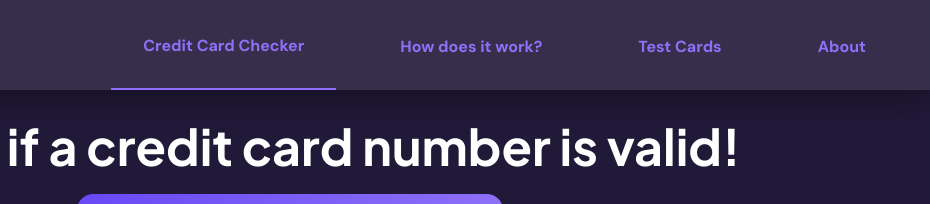
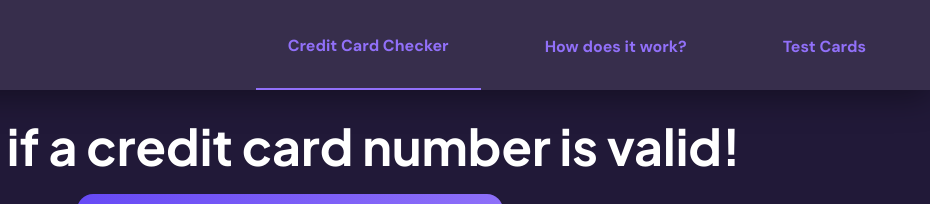
Before and after one commit to Juanfec4/credit-card-checker, a plain HTML site: page index.html in a window 1280 px wide. Shown: the top 204 px of the page, 350-1280 px from the left. Drawn offline with Linux system fonts and the light colour scheme.

Commit message:
Removed: About Page

```diff
--- a/index.html
+++ b/index.html
@@ -16,7 +16,6 @@
                 <li class="nav__item"><a class="nav__link--active" href="./index.html">Credit Card Checker</a></li>
                 <li class="nav__item"><a class="nav__link" href="./pages/documentation.html">How does it work?</a></li>
                 <li class="nav__item"><a class="nav__link" href="./pages/test-cards.html">Test Cards</a></li>
-                <li class="nav__item"><a class="nav__link" href="./pages/about.html">About</a></li>
             </ul>
         </nav>
         <div class="hamburger">
@@ -31,7 +30,6 @@
                 <li class="nav__item--mobile"><a class="nav__link--mobile" href="./index.html">Credit Card Checker</a></li>
                 <li class="nav__item--mobile"><a class="nav__link--mobile" href="./pages/documentation.html">How does it work?</a></li>
                 <li class="nav__item--mobile"><a class="nav__link--mobile" href="./pages/test-cards.html">Test Cards</a></li>
-                <li class="nav__item--mobile"><a class="nav__link--mobile" href="./pages/about.html">About</a></li>
             </ul>
         </nav>
         <script src="./scripts/responsiveNav.js"></script>
--- a/scripts/index.js
+++ b/scripts/index.js
@@ -24,7 +24,6 @@ const MAJOR_INDUSTRY_IDENTIFIERS = {
   8: "Healthcare, telecommunications, and other future industry tasks",
   9: "For the appointment of national standards bodies",
 };
-
 
 function logResult(isValid) {
   RESULT_TEXT.innerText = isValid ? "Valid card." : "Invalid card.";
```
Also changed, not shown: pages/test-cards.html (+0 -2 lines), pages/about.html (deleted), styles/about.css (deleted), styles/about.scss (deleted).
